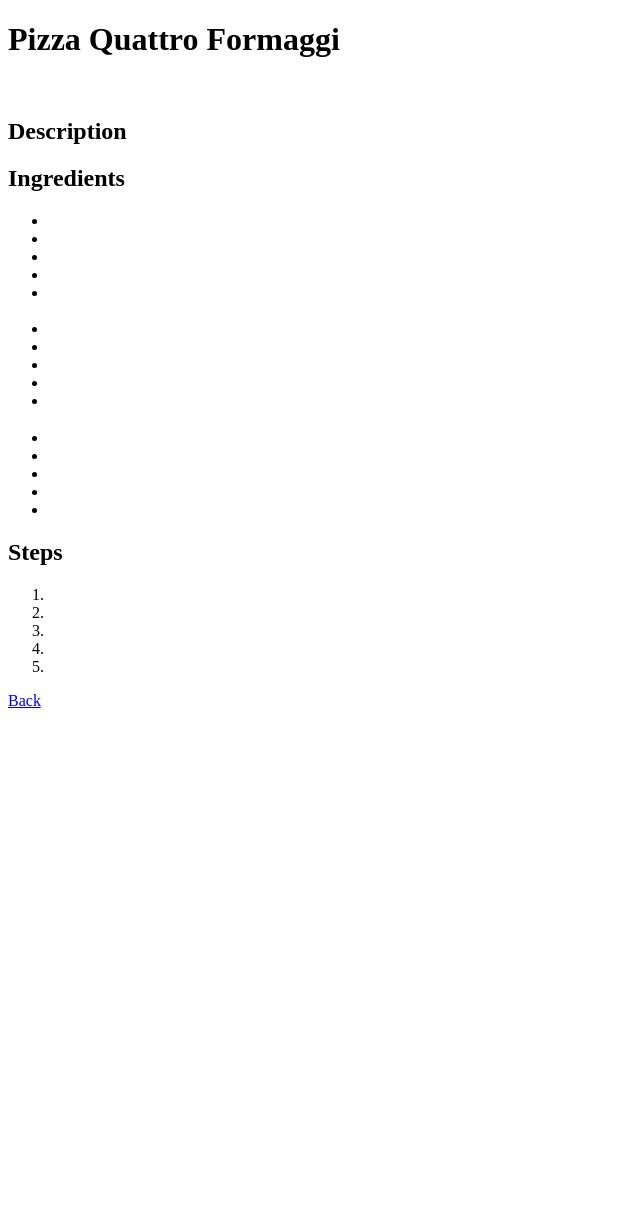
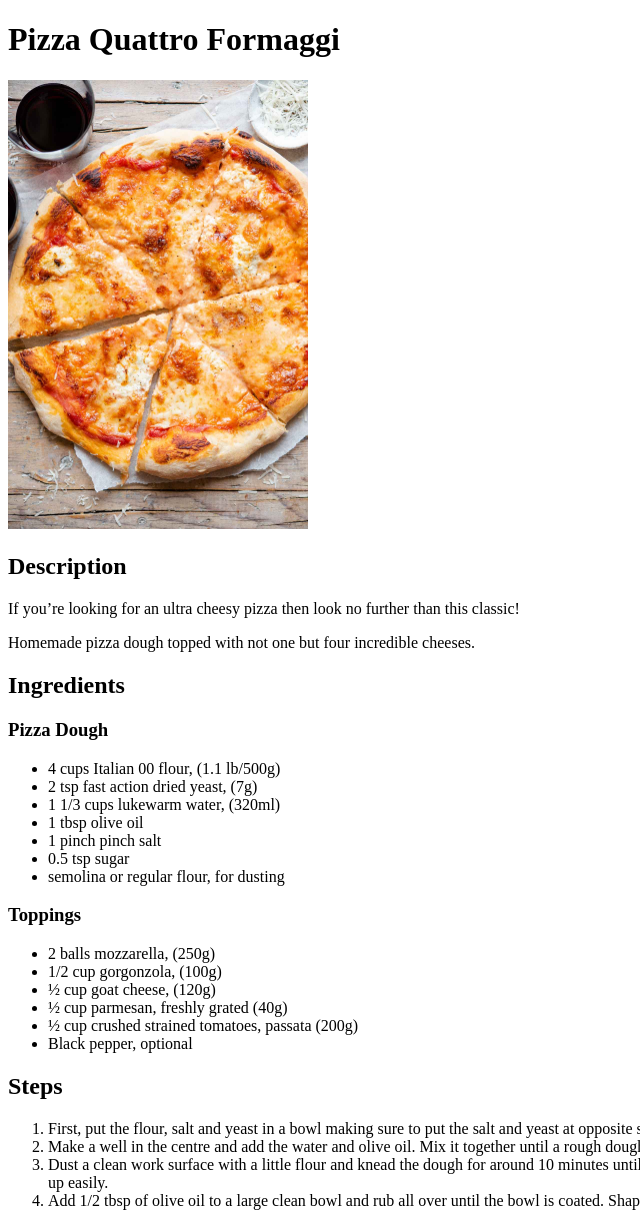
Before and after one commit to Uyansu/odin-recipes, a plain HTML site: page recipes/pizza-quattro-formaggi.html in a window 1280 px wide. Shown: the top 1210 px of the page, without its empty margins (0-640 px from the left). Before the commit the page ends 800 px from the top, so only its background shows below. Drawn offline with Linux system fonts and the light colour scheme.

Commit message:
finish the other recipes
finished the recipes for rice, mant and pizza

```diff
--- a/recipes/pizza-quattro-formaggi.html
+++ b/recipes/pizza-quattro-formaggi.html
@@ -7,46 +7,43 @@
 </head>
 <body>
     <h1>Pizza Quattro Formaggi</h1>
-    <img src="" alt="" width="300">
+    <img src="../img/pizza.jpg" alt="pizza with four cheese" width="300">
     <h2>Description</h2>
-    <p></p>
-    <p></p>
+    <p>If you’re looking for an ultra cheesy pizza then look no further than this classic!</p>
+    <p>Homemade pizza dough topped with not one but four incredible cheeses.</p>
     <h2>Ingredients</h2>
-    <h3></h3>
+    <h3>Pizza Dough</h3>
     <ul>
-        <li></li>
-        <li></li>
-        <li></li>
-        <li></li>
-        <li></li>
+        <li>4 cups Italian 00 flour, (1.1 lb/500g)</li>
+        <li>2 tsp fast action dried yeast, (7g)</li>
+        <li>1 1/3 cups lukewarm water, (320ml)</li>
+        <li>1 tbsp olive oil</li>
+        <li>1 pinch pinch salt</li>
+        <li>0.5 tsp sugar</li>
+        <li>semolina or regular flour, for dusting</li>
     </ul>
 
-    <h3></h3>
+    <h3>Toppings</h3>
     <ul>
-        <li></li>
-        <li></li>
-        <li></li>
-        <li></li>
-        <li></li>
-    </ul>
-
-    <h3></h3>
-    <ul>
-        <li></li>
-        <li></li>
-        <li></li>
-        <li></li>
-        <li></li>
+        <li>2 balls mozzarella, (250g)</li>
+        <li>1/2 cup gorgonzola, (100g)</li>
+        <li>½ cup goat cheese, (120g)</li>
+        <li>½ cup parmesan, freshly grated (40g)</li>
+        <li>½ cup crushed strained tomatoes, passata (200g)</li>
+        <li>Black pepper, optional</li>
     </ul>
 
     <h2>Steps</h2>
-
     <ol>
-        <li></li>
-        <li></li>
-        <li></li>
-        <li></li>
-        <li></li>
+        <li>First, put the flour, salt and yeast in a bowl making sure to put the salt and yeast at opposite sides.</li>
+        <li>Make a well in the centre and add the water and olive oil. Mix it together until a rough dough forms. If it's too sticky you can gradually add a little more flour.</li>
+        <li>Dust a clean work surface with a little flour and knead the dough for around 10 minutes until it's smooth and elastic. If you lightly press your finger on the ball of dough it should spring back up easily.</li>
+        <li>Add 1/2 tbsp of olive oil to a large clean bowl and rub all over until the bowl is coated. Shape the dough into a ball and place in the bowl, rub the top of the dough with a tiny amount of olive oil.</li>
+        <li>Cover with plastic wrap (cling film) and leave in a warm place for at least 3-4 hours or until tripled in size.</li>
+        <li>Pre-heat the oven to your highest setting at least 450F/230C and add your baking trays to heat up.</li>
+        <li>Cut the dough into 2 or 4 depending on how big you’d like them then either roll out on a lightly floured surface with a rolling pin or shape with your hands to fit your baking tray.</li>
+        <li>Remove the baking tray from the oven and sprinkle with semolina or flour. Carefully place the pizza dough on top.</li>
+        <li>Spread the pizza base evenly with tomato sauce and sprinkle with even amounts of cheese. Bake until melted, bubbling and golden (around 10-15 minutes).</li>
     </ol>
     <a href="../index.html">Back</a>
 </body>
```
Also changed, not shown: recipes/manti.html (+30 -29 lines), recipes/rice.html (+12 -33 lines), img/manti.webp (added), img/pizza.jpg (added), img/rice.webp (added).
